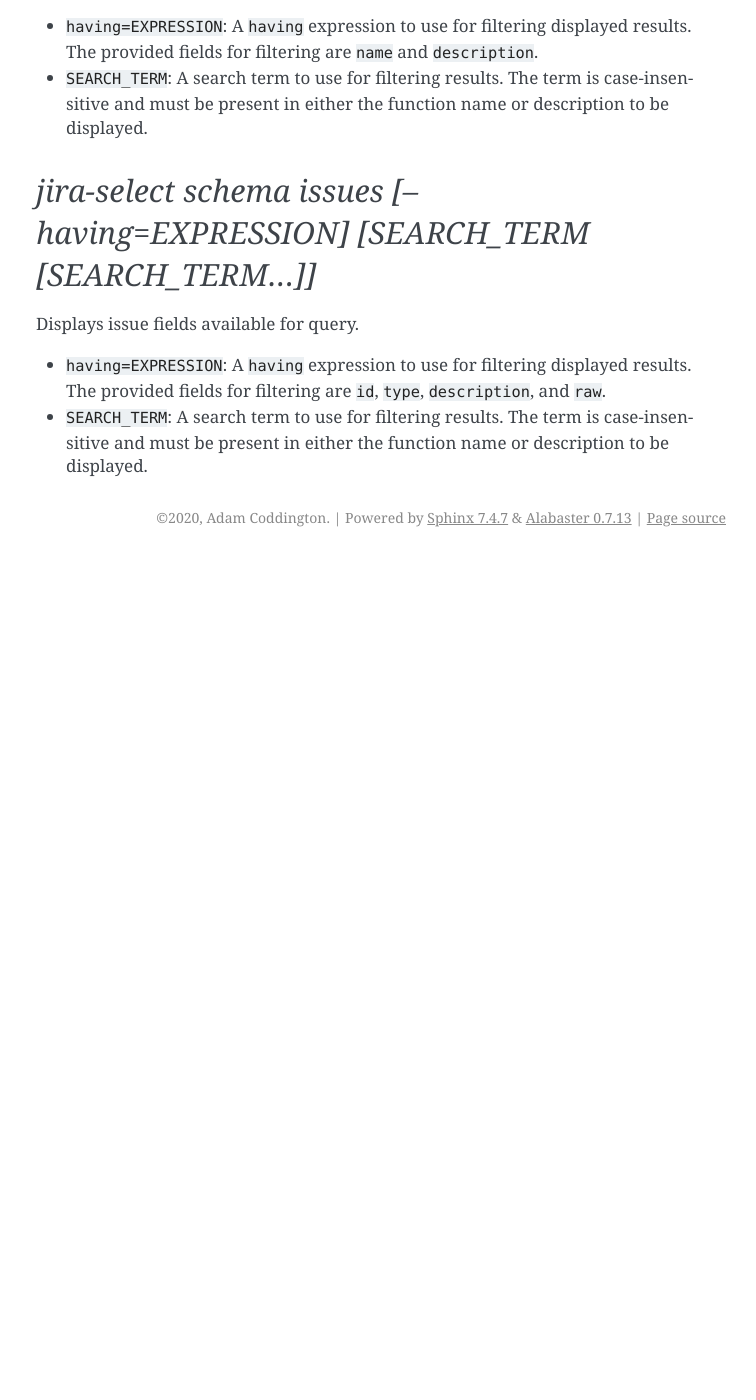
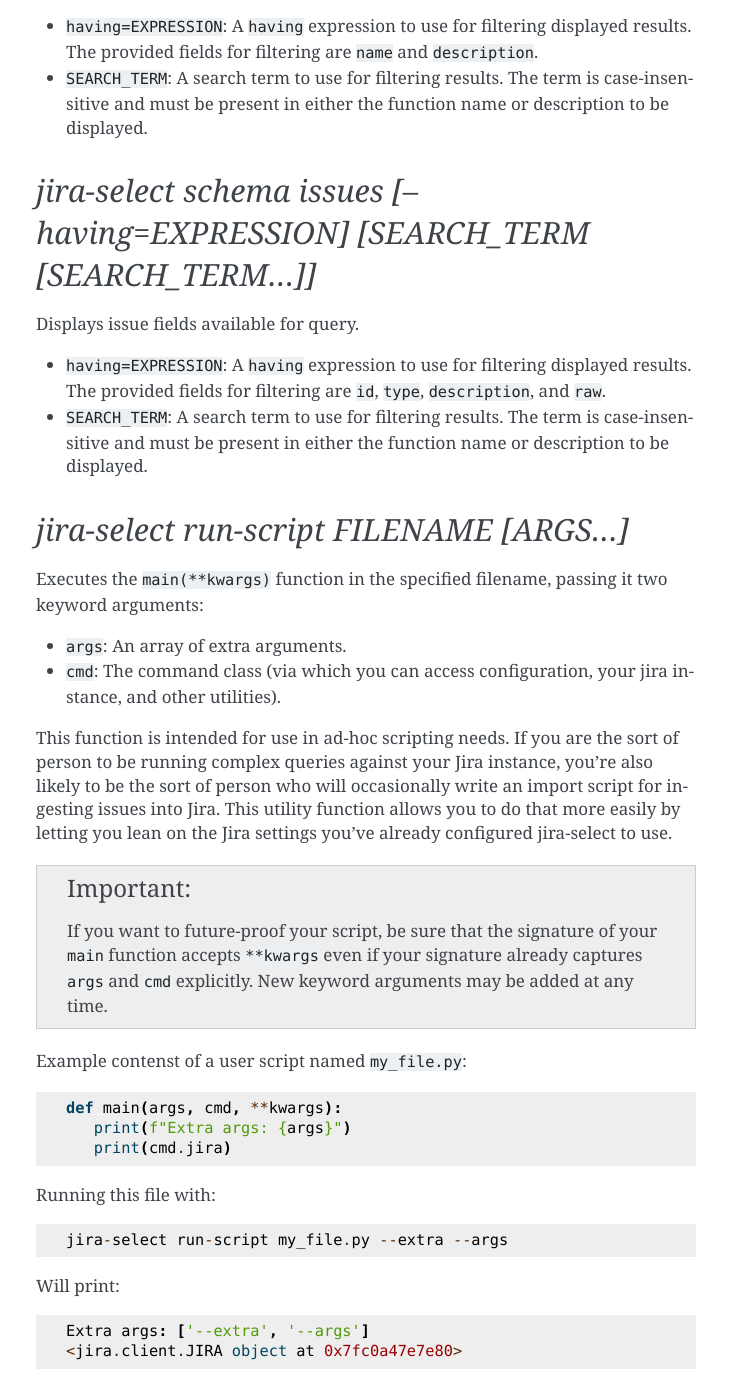
Before and after one commit to coddingtonbear/jira-select, a Sphinx documentation site: the page built from docs/commands.rst, in a window 1280 px wide and 1400 px high, scrolled down 1357 px. Shown: the whole window, without its empty margins (384-1140 px from the left). Built offline with Sphinx 7.4.7, drawn with Linux system fonts in a browser that asks for light colours; before the commit the page ends 1914 px from its top, so only the background shows below that; some of the changed text lies outside the part shown.

Commit message:
Adding support for running arbitrary scripts receiving access to your configured jira instance.

```diff
--- a/docs/commands.rst
+++ b/docs/commands.rst
@@ -78,3 +78,47 @@
 * ``SEARCH_TERM``: A search term to use for filtering results.  The term
   is case-insensitive and must be present in either the function name or
   description to be displayed.
+
+`jira-select run-script FILENAME [ARGS...]`
+-------------------------------------------
+
+Executes the ``main(**kwargs)`` function in the specified filename,
+passing it two keyword arguments:
+
+* ``args``: An array of extra arguments.
+* ``cmd``: The command class (via which you can access configuration,
+  your jira instance, and other utilities).
+
+This function is intended for use in ad-hoc scripting needs.
+If you are the sort of person to be running complex queries
+against your Jira instance,
+you're also likely to be the sort of person who
+will occasionally write an import script
+for ingesting issues into Jira.
+This utility function allows you to do that more easily
+by letting you lean on the Jira settings
+you've already configured jira-select to use.
+
+.. important::
+
+   If you want to future-proof your script, be sure that the signature
+   of your ``main`` function accepts ``**kwargs`` even if your signature
+   already captures ``args`` and ``cmd`` explicitly.  New keyword
+   arguments may be added at any time.
+
+Example contenst of a user script named ``my_file.py``:
+
+.. code-block:: python
+
+   def main(args, cmd, **kwargs):
+      print(f"Extra args: {args}")
+      print(cmd.jira)
+
+Running this file with::
+
+   jira-select run-script my_file.py --extra --args
+
+Will print::
+
+   Extra args: ['--extra', '--args']
+   <jira.client.JIRA object at 0x7fc0a47e7e80>
--- a/setup.cfg
+++ b/setup.cfg
@@ -30,6 +30,7 @@
     schema = jira_select.commands.schema:Command
     functions = jira_select.commands.functions:Command
     shell = jira_select.commands.shell:Command
+    run-script = jira_select.commands.run_script:Command
 jira_select.formatters =
     csv = jira_select.formatters.csv:Formatter
     table = jira_select.formatters.table:Formatter
```
Also changed, not shown: 1 other file.
